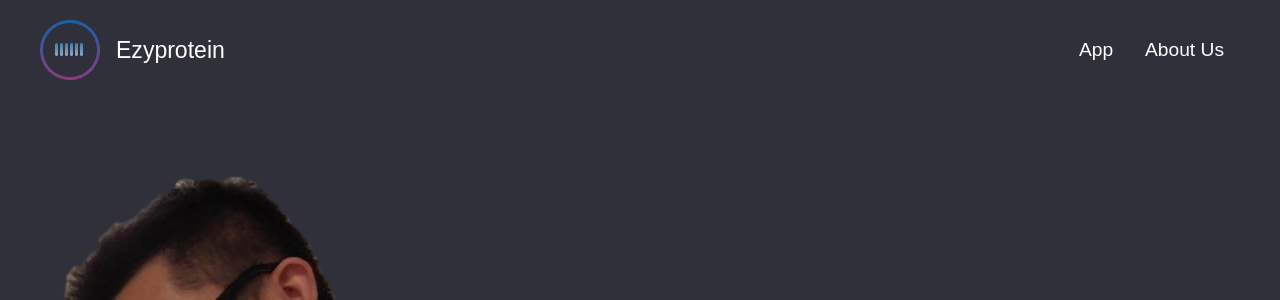
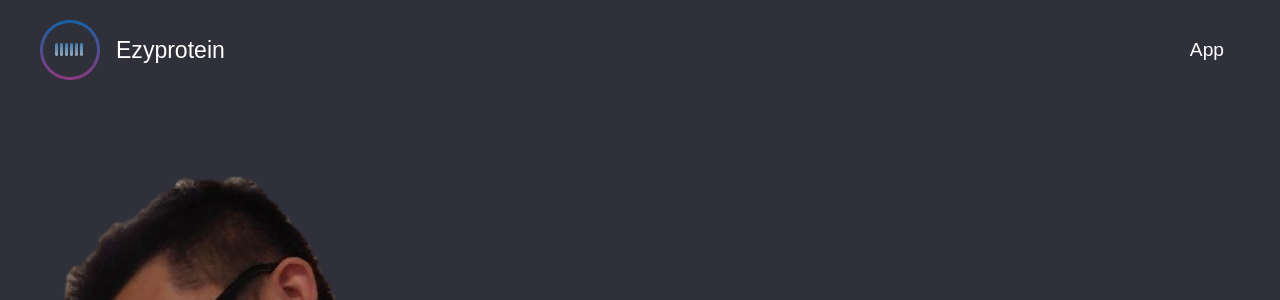
Before and after one commit to williampangbest1/ezyprotein, a Flask app: page / in a window 1280 px wide. Shown: the top 300 px of the page. Run offline with Flask 2, Linux system fonts and the light colour scheme; some web fonts are replaced.

Commit message:
make it better

```diff
--- a/templates/home.html
+++ b/templates/home.html
@@ -17,7 +17,6 @@
     <nav class="main-nav">
       <ul>
         <li><a href="home">App</a></li>
-        <li><a href="about">About Us</a></li>
       </ul>
 
     </nav>
```
